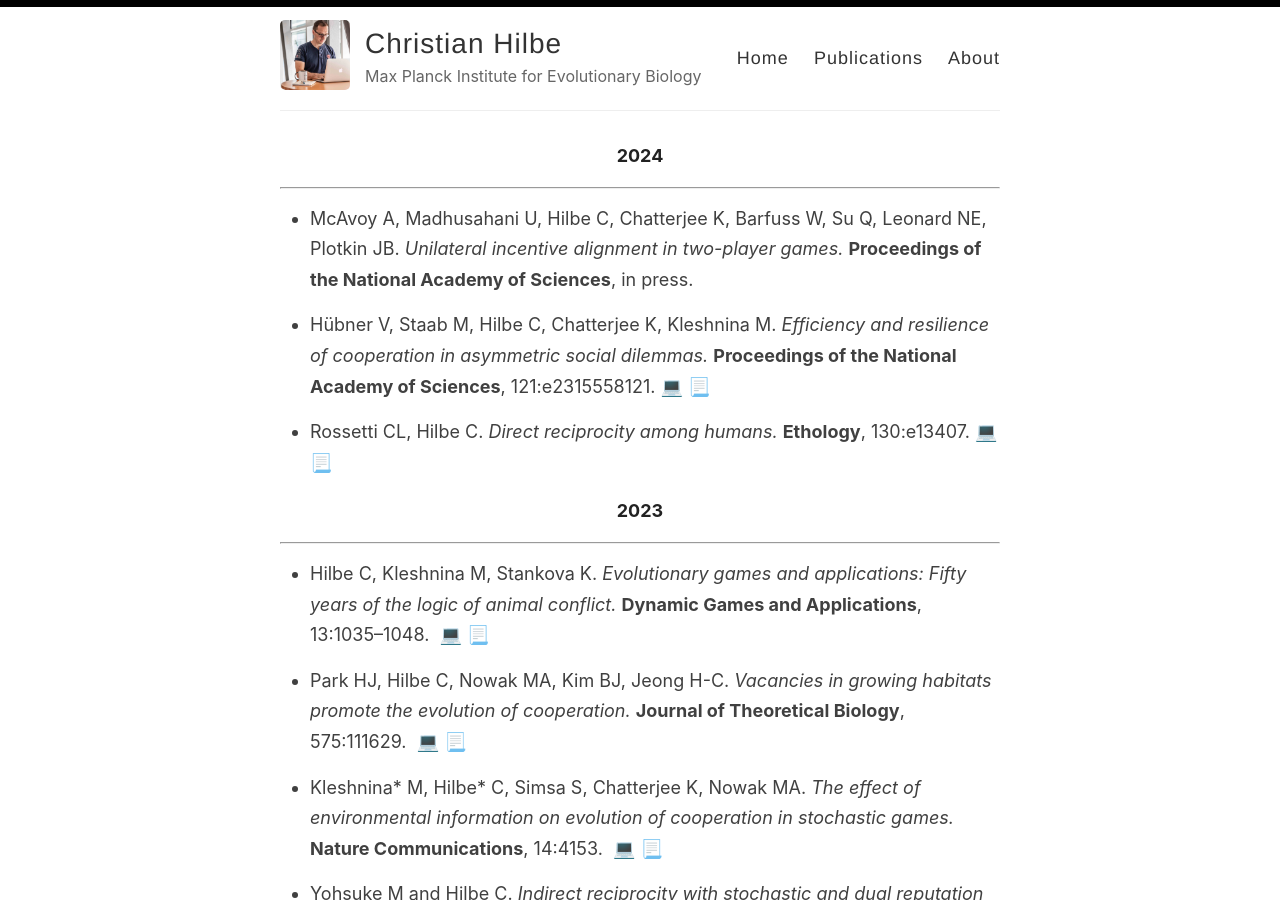
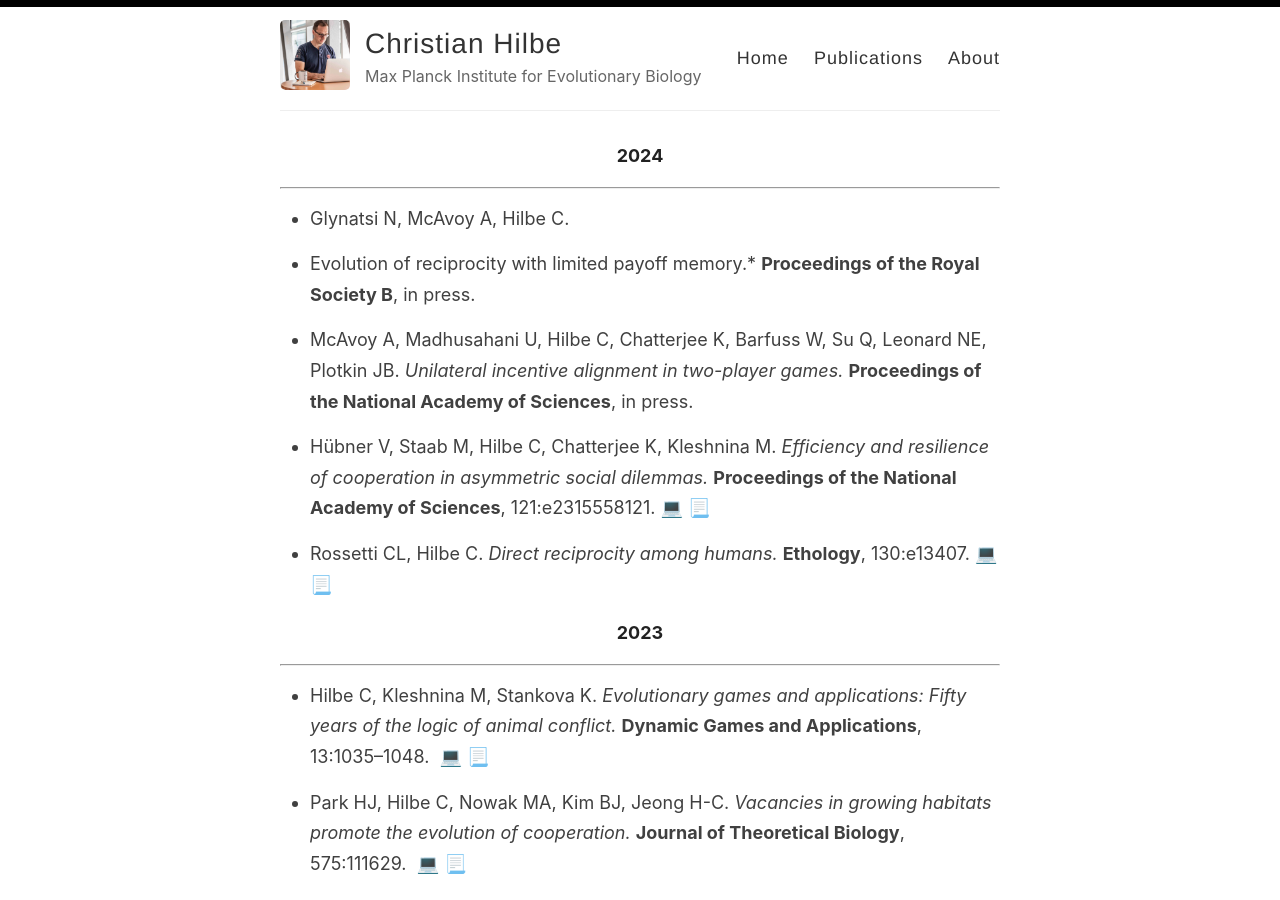
Before and after one commit to christian-hilbe/christian-hilbe.github.io, a Jekyll site: the page built from _pages/publications.md, in a window 1280 px wide and 900 px high. Built offline with Jekyll 4.4.1, drawn with Linux system fonts in a browser that asks for light colours.

Commit message:
CH: Updating publications

```diff
--- a/_pages/publications.md
+++ b/_pages/publications.md
@@ -8,6 +8,10 @@ permalink: /publications/
 ###### 2024
 
 ---
+
+- Glynatsi N, McAvoy A, Hilbe C.
+* Evolution of reciprocity with limited payoff memory.*
+**Proceedings of the Royal Society B**, in press.
 
 - McAvoy A, Madhusahani U, Hilbe C, Chatterjee K, Barfuss W, Su Q, Leonard NE, Plotkin JB.
 *Unilateral incentive alignment in two-player games.*
```
